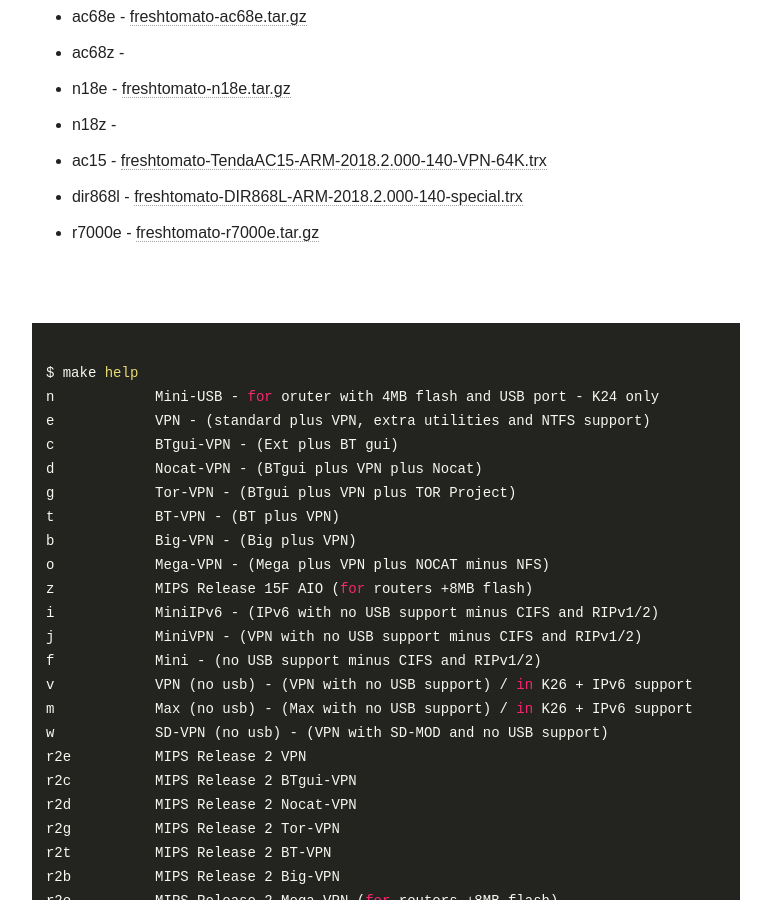
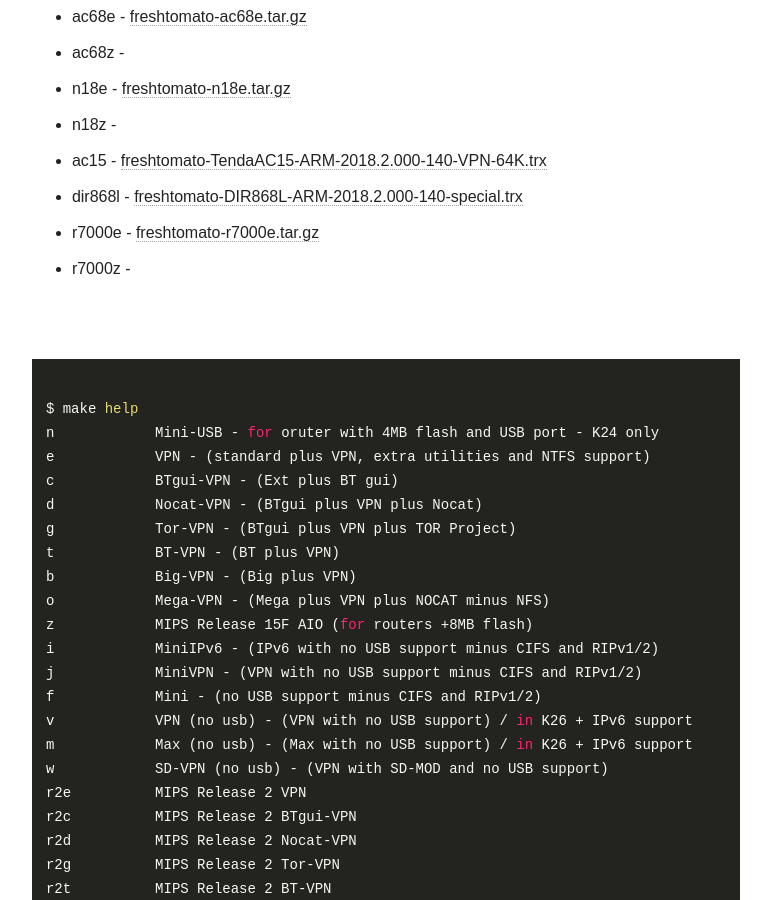
Before and after one commit to oglopss/freshTomato-ARM-ci-jekyll, a Jekyll site: the page built from index.html, in a window 1280 px wide and 900 px high, scrolled down 631 px. Shown: the whole window, without its empty margins (254-1025 px from the left). Built offline with Jekyll 4.4.1, drawn with Linux system fonts in a browser that asks for light colours; nearby versions of some CDN libraries.

Commit message:
Travis build 51 r7000z pushed to gh-pages

```diff
--- a/_data/ss.yml
+++ b/_data/ss.yml
@@ -7,3 +7,4 @@
   - 0004 n18z
   - 0006 dir868l freshtomato-DIR868L-ARM-2018.2.000-140-special.trx
   - 0007 r7000e freshtomato-r7000e.tar.gz
+  - 0008 r7000z
```
